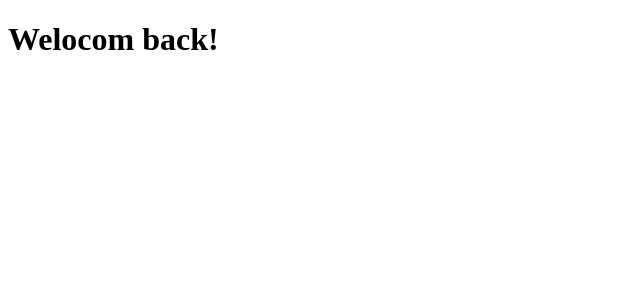
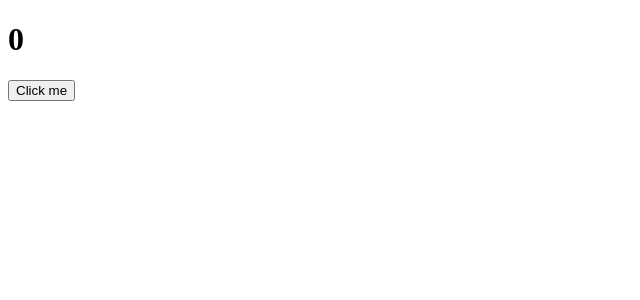
Before and after one commit to Chaean00/React-Basic-2, a React (Create React App) app: page / in a window 1280 px wide. Shown: the top 300 px of the page, without its empty margins (0-640 px from the left). Built offline with nearby package versions, Linux system fonts and the light colour scheme.

Commit message:
css 사용법 + useEffect

```diff
--- a/package.json
+++ b/package.json
@@ -6,6 +6,7 @@
     "@testing-library/jest-dom": "^5.16.5",
     "@testing-library/react": "^13.4.0",
     "@testing-library/user-event": "^13.5.0",
+    "prop-types": "^15.8.1",
     "react": "^18.2.0",
     "react-dom": "^18.2.0",
     "react-scripts": "5.0.1",
--- a/src/App.js
+++ b/src/App.js
@@ -1,7 +1,18 @@
+import { useState, useEffect } from "react";
+
 function App() {
+  const [counter, setValue] = useState(0);
+  const onClick = () => {
+    setValue((prev) => prev + 1);
+  };
+  console.log("it's run all the time");
+  useEffect(() => {
+    console.log("once");
+  }, []);
   return (
     <div>
-      <h1>Welocom back!</h1>
+      <h1>{counter}</h1>
+      <button onClick={onClick}>Click me</button>
     </div>
   );
 }
--- /dev/null
+++ b/src/App.module.css
@@ -0,0 +1,5 @@
+.title {
+  font-family: system-ui, -apple-system, BlinkMacSystemFont, "Segoe UI", Roboto,
+    Oxygen, Ubuntu, Cantarell, "Open Sans", "Helvetica Neue", sans-serif;
+  font-size: 18px;
+}
--- /dev/null
+++ b/src/Button.module.css
@@ -0,0 +1,4 @@
+.title {
+  color: white;
+  background-color: tomato;
+}
```
Also changed, not shown: src/Button.js (added, +11 -0 lines), 1 other file (tests, documents, lock files or other folders).
